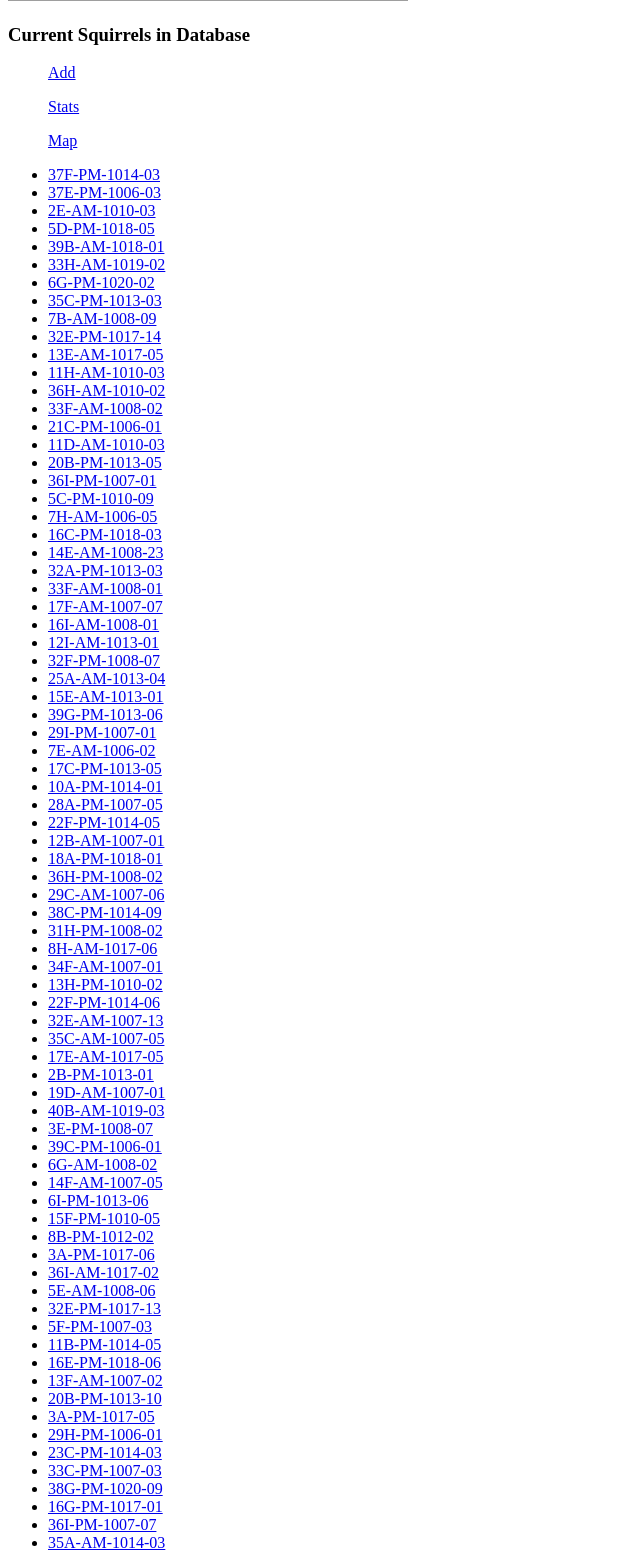
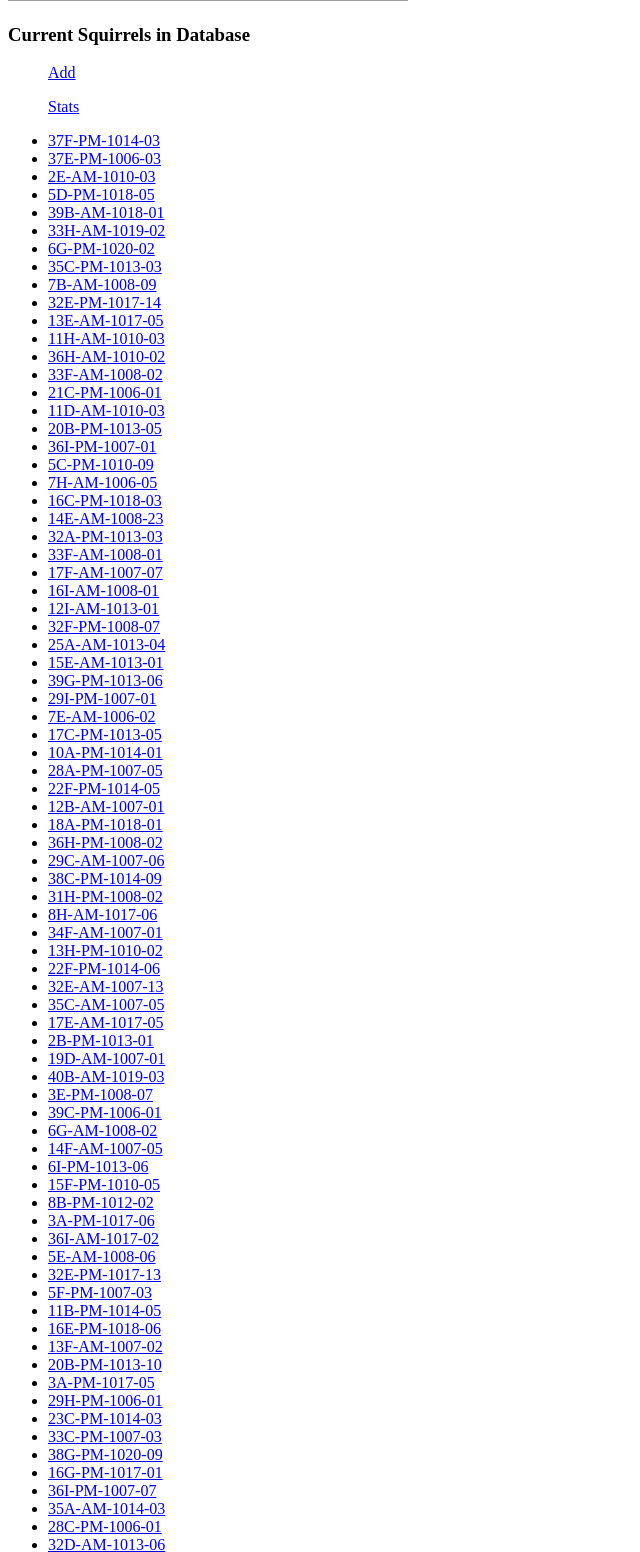
Before and after one commit to jy3094/Squirrel-Tracker, a Django app: page /sightings/ in a window 1280 px wide. Shown: the part 379-1931 px from the top of the page, without its empty margins (0-640 px from the left). Run offline with Django 3.2, Linux system fonts and the light colour scheme; data comes from the database, SQL or seed files in the repository; grey boxes are pictures that could not be loaded.

Commit message:
Remove map from sightings

```diff
--- a/sightings/templates/sightings/index.html
+++ b/sightings/templates/sightings/index.html
@@ -17,10 +17,6 @@
 	</ul>
 
 	<ul>
-    	<a href="map/"> Map </a>
-	</ul>
-
-	<ul>
 	    {% for squirrel in squirrels %}
 	        <li>
 			<a href="{% url 'sightings:detail' squirrel.Squirrel_ID %}">{{ squirrel.Squirrel_ID }}</a>
```
